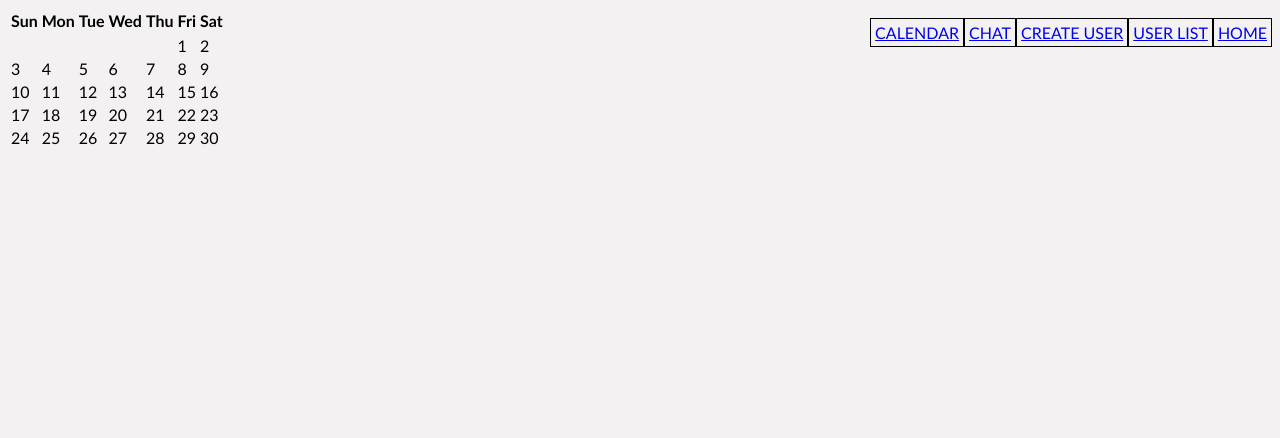
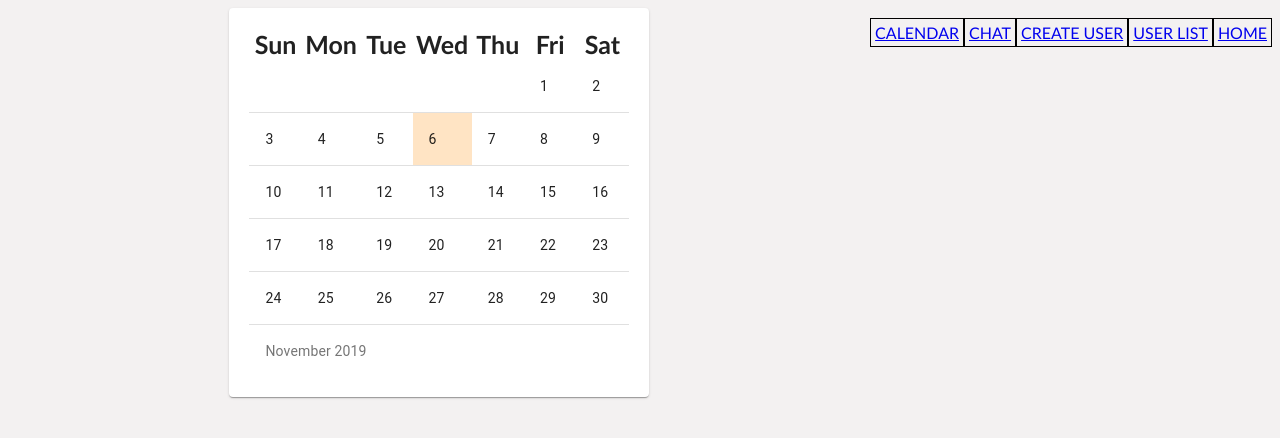
Before and after one commit to uliaka/react-garden-app, a React (Create React App) app in the folder client/: page /calendar in a window 1280 px wide. Shown: the top 438 px of the page. Built offline with nearby package versions, Linux system fonts and the light colour scheme.

Commit message:
added current day

```diff
--- /dev/null
+++ b/client/src/components/MyCalendar/MyCalendar.css
@@ -0,0 +1,19 @@
+body {
+  font-size: 25px;
+}
+.my-calendar {
+  width: 30%;
+  position: relative;
+  margin-left: auto;
+  margin-right: auto;
+  padding: 20px;
+  box-shadow: 0px 0px 10px #888888;
+}
+
+.calendar-day {
+  font-size: 10px;
+}
+
+.today {
+  background-color: bisque;
+}
--- a/client/src/components/MyCalendar/MyCalendar.js
+++ b/client/src/components/MyCalendar/MyCalendar.js
@@ -1,28 +1,36 @@
 import React from 'react';
 import moment from 'moment';
-import Paper from '@material-ui/core/Paper';
-import Grid from '@material-ui/core/Grid';
+import './MyCalendar.css';
+import Card from '@material-ui/core/Card';
+import Table from '@material-ui/core/Table';
+import TableBody from '@material-ui/core/TableBody';
+import TableCell from '@material-ui/core/TableCell';
+import TableHead from '@material-ui/core/TableHead';
+import TableRow from '@material-ui/core/TableRow';
 
-export default class MyCalendar extends React.Component {
+
+class MyCalendar extends React.Component {
   constructor(props) {
     super(props);
 
-    this.state = {
-      date: moment()
-    }
+
     this.getDaysInMounth = this.getDaysInMounth.bind(this)
     this.firstDayOfMonth = this.firstDayOfMonth.bind(this)
+    this.getCurrentMounth = this.getCurrentMounth.bind(this)
   }
-  getCurrentDate() {
-    return moment().date()
+
+  getCurrentMounth() {
+    return moment().startOf('month').format('MMMM YYYY');
   }
   getDaysInMounth() {
     return moment().daysInMonth();;
   }
-
   firstDayOfMonth() {
-    const firstDayOfMonth = moment(this.state.date).startOf('month').format('d');
+    const firstDayOfMonth = moment().startOf('month').format('d');
     return firstDayOfMonth
+  }
+  getCurrentDay() {
+    return moment().format("D");
   }
 
   render() {
@@ -38,23 +46,29 @@ export default class MyCalendar extends React.Component {
     let emptyDayOfMounth = [];
     for (let i = 0; i < this.firstDayOfMonth(); i++) {
       emptyDayOfMounth.push(
-        <td>{""}</td>
+        <TableCell>{""}</TableCell>
       );
     }
 
     let daysInMonth = [];
     for (let d = 1; d <= this.getDaysInMounth(); d++) {
+      let currentDay = '';
+      if (d === +this.getCurrentDay()) {
+        currentDay = "today"
+      } else {
+        currentDay = '';
+      }
+      console.log('cuurent', currentDay)
       daysInMonth.push(
-        <td key={d}>
+        <TableCell key={d} className={`calendar-day ${currentDay}`}>
           {d}
-        </td>
+        </TableCell>
       );
     }
 
-    var totalGrid = [...emptyDayOfMounth, ...daysInMonth];
+    let totalGrid = [...emptyDayOfMounth, ...daysInMonth];
     let rows = [];
     let cells = [];
-    console.log("totalGrid", totalGrid)
     totalGrid.forEach((row, i) => {
       if (i % 7 !== 0) {
         cells.push(row);
@@ -69,18 +83,22 @@ export default class MyCalendar extends React.Component {
     });
 
     let viewDaysInMounth = rows.map((d, i) => {
-      return <tr>{d}</tr>;
+      return <TableRow>{d}</TableRow>;
     });
 
     return (
-      <div className='my-calendar'>
-        <table>
-          <thead>
-            <tr>{weekDaysName}</tr>
-          </thead>
-          <tbody>{viewDaysInMounth}</tbody>
-        </table>
-      </div>
+      <Card className='my-calendar'>
+        <Table>
+          <caption>{this.getCurrentMounth()}</caption>
+          <TableHead className='calendar-head'>
+            <TableRow>{weekDaysName}</TableRow>
+          </TableHead>
+          <TableBody>{viewDaysInMounth}</TableBody>
+        </Table>
+      </Card>
     );
   }
 }
+
+
+export default MyCalendar;
```
Also changed, not shown: 1 other file (tests, documents, lock files or other folders).
